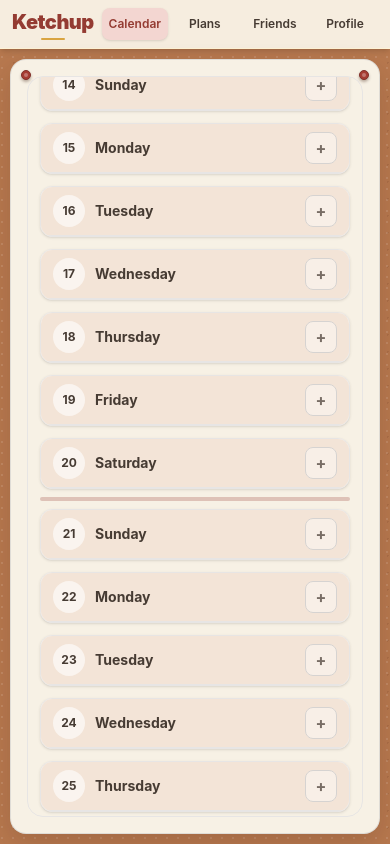
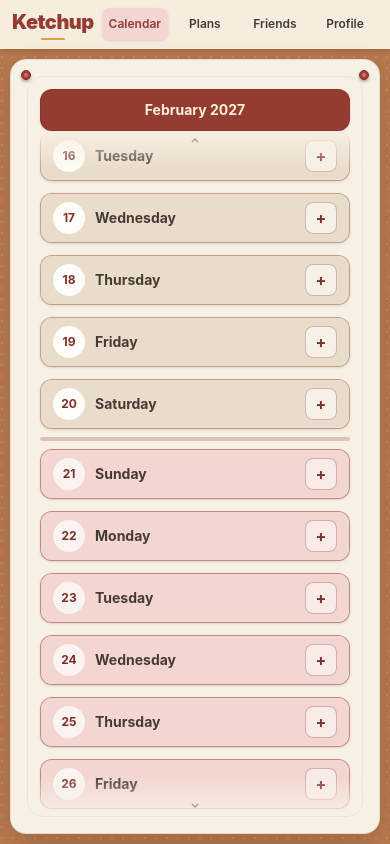
Before and after one commit to callmedugan/Ketchup, a React (Vite) app in the folder client/: page /calendar in a window 390 px wide. Built offline with nearby package versions, Linux system fonts and the light colour scheme; sample sign-in values are in the browser's storage.

Commit message:
tidied up the mobile calendar theme, header, and scrolling

```diff
--- a/client/src/components/calendar/MobileCalendar.tsx
+++ b/client/src/components/calendar/MobileCalendar.tsx
@@ -1,6 +1,4 @@
-// MobileCalendar.tsx
-
-import { addDays, format, startOfWeek } from "date-fns";
+import { addDays, format, startOfDay, startOfWeek } from "date-fns";
 
 import type { ScheduleInstance } from "./Instance";
 
@@ -30,7 +28,26 @@ export default function MobileCalendar({ initialWeek, minWeek, maxWeek, getSched
 
 	return (
 		<div className="flex min-h-0 min-w-0 flex-1 flex-col overflow-hidden rounded-2xl border border-stone-200 bg-brand-page">
-			<InfiniteWeekScrollMobile initialWeek={initialWeek} minWeek={minWeek} maxWeek={maxWeek} renderWeek={showWeek} />
+			<InfiniteWeekScrollMobile
+				initialWeek={initialWeek}
+				initialDate={new Date()}
+				minWeek={minWeek}
+				maxWeek={maxWeek}
+				renderWeek={showWeek}
+				stickyHeader={(firstVisibleDate) => (
+					<div
+						className="
+							rounded-xl
+							border border-brand-red-dark/40
+							bg-brand-red
+							px-4 py-2.5
+							shadow-sm
+						"
+					>
+						<p className="text-center text-sm font-bold text-brand-cream">{format(firstVisibleDate, "MMMM yyyy")}</p>
+					</div>
+				)}
+			/>
 		</div>
 	);
 
@@ -51,18 +68,12 @@ export default function MobileCalendar({ initialWeek, minWeek, maxWeek, getSched
 			<section>
 				<div className="flex flex-col gap-3">
 					{weekDays.map((day) => (
-						<div key={day.toISOString()}>
-							{/* Month header */}
-							{day.getDate() === 1 && (
-								<div className="mb-3 overflow-hidden rounded-xl border border-brand-red-dark bg-brand-red">
-									<p className="px-4 py-2.5 text-center text-sm font-bold text-brand-cream">{format(day, "MMMM")}</p>
-								</div>
-							)}
-
-							{showDay(day, schedules)}
+						<div key={day.toISOString()} data-calendar-day={startOfDay(day).getTime()}>
+							{showDay(day, schedules, start)}
 						</div>
 					))}
 				</div>
+
 				{/* Week divider */}
 				<div className="mx-auto my-2 h-1 w-full rounded-full bg-brand-red/25" />
 			</section>
@@ -73,26 +84,80 @@ export default function MobileCalendar({ initialWeek, minWeek, maxWeek, getSched
 	//                        day
 	/* ========================================================================= */
 
-	function showDay(day: Date, schedules: ScheduleInstance[]) {
+	function showDay(day: Date, schedules: ScheduleInstance[], weekStart: Date) {
 		const daySchedules = getSchedulesForDay(day, schedules);
 
-		const isToday = format(day, "yyyy-MM-dd") === format(new Date(), "yyyy-MM-dd");
+		const today = startOfDay(new Date());
+		const currentDay = startOfDay(day);
+
+		const isToday = format(day, "yyyy-MM-dd") === format(today, "yyyy-MM-dd");
+
+		const isPast = currentDay < today;
+		const isEmpty = daySchedules.length === 0;
+
+		const weekNumber = Math.floor(weekStart.getTime() / (7 * 24 * 60 * 60 * 1000));
+
+		const isAlternateWeek = weekNumber % 2 !== 0;
+
+		/* ========================================================================= */
+		//                        styles
+		/* ========================================================================= */
+		const headerBackground = isPast ? "bg-stone-300" : isAlternateWeek ? "bg-brand-pink" : "bg-[#eadcca]";
+		const cardBackground = isPast ? "bg-stone-100" : isEmpty ? headerBackground : "bg-brand-card";
+
+		const borderColor = isToday
+			? "border-brand-red"
+			: isPast
+				? "border-stone-300"
+				: isAlternateWeek
+					? "border-brand-red/50"
+					: "border-brand-red-dark/35";
+
+		const headerBorder = isEmpty
+			? "border-b-0"
+			: isPast
+				? "border-b border-stone-300"
+				: isAlternateWeek
+					? "border-b border-brand-red/45"
+					: "border-b border-brand-red-dark/30";
+
+		const dayTextColor = isPast ? "text-stone-500" : "text-brand-text";
+
+		const dateCircleStyle = isToday
+			? "bg-brand-red text-white"
+			: isPast
+				? "bg-stone-200 text-stone-500"
+				: isAlternateWeek
+					? "bg-white/70 text-brand-red-dark"
+					: "bg-brand-card text-brand-red-dark";
+
+		const addButtonStyle = isAlternateWeek
+			? "border-brand-red/35 bg-white/50 text-brand-red-dark hover:bg-white/80 active:bg-white"
+			: "border-brand-red-dark/30 bg-brand-card/60 text-brand-red-dark hover:bg-brand-card active:bg-white";
+
+		const todayBadgeStyle = "bg-brand-red/10 text-brand-red-dark ring-1 ring-brand-red/20";
+
+		const scheduleContainerStyle = "flex flex-col gap-2 p-3";
+		/* ========================================================================= */
+		//                        page
+		/* ========================================================================= */
 
 		return (
 			<div
 				className={`
 				overflow-hidden rounded-xl border
-					bg-brand-card shadow-sm
-					${isToday ? "border-brand-red/40" : "border-stone-200"}
+				${cardBackground}
+				${borderColor}
+				shadow-sm
 			`}
 			>
 				{/* Day header */}
 				<div
 					className={`
 					flex items-center justify-between
-						border-b border-stone-200
 					px-3 py-2
-						${isToday ? "bg-[#f4ddd6]" : "bg-[#f3e4d7]"}
+					${headerBackground}
+					${headerBorder}
 				`}
 				>
 					<div className="flex items-center gap-2.5">
@@ -102,33 +167,47 @@ export default function MobileCalendar({ initialWeek, minWeek, maxWeek, getSched
 							items-center justify-center
 							rounded-full
 							text-xs font-bold
-								${isToday ? "bg-brand-red text-white" : "bg-white/60 text-brand-text"}
+							${dateCircleStyle}
 						`}
 						>
 							{format(day, "d")}
 						</div>
 
-						<div>
-							<p className="text-sm font-bold leading-tight text-brand-text">{format(day, "EEEE")}</p>
-						</div>
+						<p
+							className={`
+							text-sm font-bold leading-tight
+							${dayTextColor}
+						`}
+						>
+							{format(day, "EEEE")}
+						</p>
 					</div>
 
 					<div className="flex items-center gap-2">
-						{isToday && <span className="rounded-full bg-brand-red/10 px-2 py-1 text-[9px] font-bold text-brand-red-dark">Today</span>}
+						{isToday && (
+							<span
+								className={`
+								rounded-full px-2 py-1
+								text-[9px] font-bold
+								${todayBadgeStyle}
+							`}
+							>
+								Today
+							</span>
+						)}
 
-						{daySchedules.length < 4 && (
+						{!isPast && daySchedules.length < 4 && (
 							<button
 								type="button"
 								onClick={() => onAddAvailability(day)}
-								className="
+								className={`
 								flex h-8 w-8 items-center justify-center
-									rounded-lg
-									border border-stone-300
-									bg-white/40
-									text-base font-bold text-brand-muted
+								rounded-lg border
+								text-base font-bold
 								transition
-									active:scale-95 active:bg-white
-								"
+								active:scale-95
+								${addButtonStyle}
+							`}
 								aria-label={`Add availability for ${format(day, "MMMM d")}`}
 							>
 								+
@@ -138,8 +217,8 @@ export default function MobileCalendar({ initialWeek, minWeek, maxWeek, getSched
 				</div>
 
 				{/* Schedules */}
-				{daySchedules.length > 0 && (
-					<div className="flex flex-col gap-2 p-3">
+				{!isEmpty && (
+					<div className={scheduleContainerStyle}>
 						{daySchedules.map((schedule) => (
 							<ScheduleCard key={schedule.id} instance={schedule} />
 						))}
--- a/client/src/components/calendar/NewScheduleModal.tsx
+++ b/client/src/components/calendar/NewScheduleModal.tsx
@@ -79,7 +79,7 @@ export default function NewScheduleModal({ onClose, initialDate }: NewScheduleMo
 						min={format(new Date(), "yyyy-MM-dd")}
 						value={date}
 						onChange={(event) => setDate(event.target.value)}
-						className="w-full rounded-xl border border-stone-300 bg-white px-3 py-2 text-xs text-stone-800 outline-none transition focus:border-[#b65a4f] focus:ring-2 focus:ring-[#b65a4f]/20 sm:py-2.5 sm:text-sm"
+						className="mx-auto block w-[96%] rounded-xl border border-stone-300 bg-white px-3 py-2 text-xs text-stone-800 outline-none transition focus:border-[#b65a4f] focus:ring-2 focus:ring-[#b65a4f]/20 sm:w-full sm:py-2.5 sm:text-sm"
 					/>
 				</section>
 
@@ -113,7 +113,7 @@ export default function NewScheduleModal({ onClose, initialDate }: NewScheduleMo
 									required
 									value={startTime}
 									onChange={(event) => setStartTime(event.target.value)}
-									className="w-full rounded-xl border border-stone-300 bg-white px-2.5 py-2 text-xs text-stone-800 outline-none transition focus:border-[#b65a4f] focus:ring-2 focus:ring-[#b65a4f]/20 disabled:cursor-not-allowed disabled:bg-stone-100 disabled:text-stone-400 sm:px-3 sm:py-2.5 sm:text-sm"
+									className="w-full min-w-0 rounded-lg border border-stone-300 bg-white px-2 py-1.5 text-[11px] text-stone-800 outline-none transition focus:border-[#b65a4f] focus:ring-2 focus:ring-[#b65a4f]/20 sm:rounded-xl sm:px-3 sm:py-2.5 sm:text-sm"
 								/>
 							</div>
 
@@ -129,7 +129,7 @@ export default function NewScheduleModal({ onClose, initialDate }: NewScheduleMo
 									required
 									value={endTime}
 									onChange={(event) => setEndTime(event.target.value)}
-									className="w-full rounded-xl border border-stone-300 bg-white px-2.5 py-2 text-xs text-stone-800 outline-none transition focus:border-[#b65a4f] focus:ring-2 focus:ring-[#b65a4f]/20 disabled:cursor-not-allowed disabled:bg-stone-100 disabled:text-stone-400 sm:px-3 sm:py-2.5 sm:text-sm"
+									className="w-full min-w-0 rounded-lg border border-stone-300 bg-white px-2 py-1.5 text-[11px] text-stone-800 outline-none transition focus:border-[#b65a4f] focus:ring-2 focus:ring-[#b65a4f]/20 sm:rounded-xl sm:px-3 sm:py-2.5 sm:text-sm"
 								/>
 							</div>
 						</div>
--- a/client/src/components/common/InfiniteWeekScrollMobile.tsx
+++ b/client/src/components/common/InfiniteWeekScrollMobile.tsx
@@ -3,18 +3,31 @@ import { useCallback, useEffect, useLayoutEffect, useRef, useState, type ReactNo
 
 type InfiniteWeekScrollMobileProps = {
 	initialWeek: Date;
+	initialDate?: Date;
+
 	minWeek: Date;
 	maxWeek: Date;
 
 	chunkSize?: number;
 
-	renderWeek: (weekStart: Date) => ReactNode;
+	renderWeek: (weekStart: Date, index: number) => ReactNode;
+
+	stickyHeader?: (firstVisibleDate: Date) => ReactNode;
 };
 
-export default function InfiniteWeekScrollMobile({ initialWeek, minWeek, maxWeek, chunkSize = 3, renderWeek }: InfiniteWeekScrollMobileProps) {
-	if (!isValid(initialWeek) || !isValid(minWeek) || !isValid(maxWeek)) {
+export default function InfiniteWeekScrollMobile({
+	initialWeek,
+	initialDate = new Date(),
+	minWeek,
+	maxWeek,
+	chunkSize = 3,
+	renderWeek,
+	stickyHeader,
+}: InfiniteWeekScrollMobileProps) {
+	if (!isValid(initialWeek) || !isValid(initialDate) || !isValid(minWeek) || !isValid(maxWeek)) {
 		console.error("Invalid InfiniteWeekScrollMobile dates:", {
 			initialWeek,
+			initialDate,
 			minWeek,
 			maxWeek,
 		});
@@ -30,12 +43,16 @@ export default function InfiniteWeekScrollMobile({ initialWeek, minWeek, maxWeek
 	const topSentinelRef = useRef<HTMLDivElement>(null);
 	const bottomSentinelRef = useRef<HTMLDivElement>(null);
 
-	const initialWeekRef = useRef<HTMLDivElement>(null);
-
 	const loadingPreviousRef = useRef(false);
 	const loadingNextRef = useRef(false);
 
 	const previousScrollHeightRef = useRef<number | null>(null);
+	const initializedRef = useRef(false);
+
+	const [canScrollUp, setCanScrollUp] = useState(false);
+	const [canScrollDown, setCanScrollDown] = useState(true);
+
+	const [firstVisibleDate, setFirstVisibleDate] = useState(initialDate);
 
 	const [weeks, setWeeks] = useState<Date[]>(() => {
 		const result: Date[] = [];
@@ -53,17 +70,90 @@ export default function InfiniteWeekScrollMobile({ initialWeek, minWeek, maxWeek
 	});
 
 	/* ========================================================================= */
+	//                        scroll indicators
+	/* ========================================================================= */
+
+	const updateScrollIndicators = useCallback(() => {
+		const container = containerRef.current;
+
+		if (!container) return;
+
+		const scrollTop = container.scrollTop;
+		const maxScrollTop = container.scrollHeight - container.clientHeight;
+
+		setCanScrollUp(scrollTop > 2);
+		setCanScrollDown(scrollTop < maxScrollTop - 2);
+	}, []);
+
+	/* ========================================================================= */
+	//                        first visible date
+	/* ========================================================================= */
+
+	const updateFirstVisibleDate = useCallback(() => {
+		const container = containerRef.current;
+
+		if (!container) return;
+
+		const containerTop = container.getBoundingClientRect().top;
+
+		const dayElements = container.querySelectorAll<HTMLElement>("[data-calendar-day]");
+
+		for (const element of dayElements) {
+			const rect = element.getBoundingClientRect();
+
+			/*
+			 * First day whose bottom edge is still inside the viewport.
+			 */
+			if (rect.bottom > containerTop) {
+				const timestamp = Number(element.dataset.calendarDay);
+
+				if (Number.isNaN(timestamp)) return;
+
+				const date = new Date(timestamp);
+
+				setFirstVisibleDate((current) => (current.getTime() === date.getTime() ? current : date));
+
+				return;
+			}
+		}
+	}, []);
+
+	/* ========================================================================= */
+	//                        scroll
+	/* ========================================================================= */
+
+	const handleScroll = useCallback(() => {
+		updateScrollIndicators();
+		updateFirstVisibleDate();
+	}, [updateScrollIndicators, updateFirstVisibleDate]);
+
+	/* ========================================================================= */
 	//                        initial position
 	/* ========================================================================= */
 
 	useLayoutEffect(() => {
 		const container = containerRef.current;
-		const initialElement = initialWeekRef.current;
 
-		if (!container || !initialElement) return;
+		if (!container || initializedRef.current) return;
 
-		container.scrollTop = initialElement.offsetTop;
-	}, []);
+		const targetTimestamp = startOfDayTimestamp(initialDate);
+
+		const targetElement = container.querySelector<HTMLElement>(`[data-calendar-day="${targetTimestamp}"]`);
+
+		if (!targetElement) return;
+
+		/*
+		 * Put the requested initial date at the top of the scroll viewport.
+		 */
+		container.scrollTop = targetElement.offsetTop;
+
+		initializedRef.current = true;
+
+		requestAnimationFrame(() => {
+			updateScrollIndicators();
+			updateFirstVisibleDate();
+		});
+	}, [initialDate, weeks, updateScrollIndicators, updateFirstVisibleDate]);
 
 	/* ========================================================================= */
 	//                        preserve scroll
@@ -74,6 +164,11 @@ export default function InfiniteWeekScrollMobile({ initialWeek, minWeek, maxWeek
 		const previousScrollHeight = previousScrollHeightRef.current;
 
 		if (!container || previousScrollHeight === null) {
+			requestAnimationFrame(() => {
+				updateScrollIndicators();
+				updateFirstVisibleDate();
+			});
+
 			return;
 		}
 
@@ -83,7 +178,12 @@ export default function InfiniteWeekScrollMobile({ initialWeek, minWeek, maxWeek
 
 		previousScrollHeightRef.current = null;
 		loadingPreviousRef.current = false;
-	}, [weeks]);
+
+		requestAnimationFrame(() => {
+			updateScrollIndicators();
+			updateFirstVisibleDate();
+		});
+	}, [weeks, updateScrollIndicators, updateFirstVisibleDate]);
 
 	/* ========================================================================= */
 	//                        previous
@@ -195,8 +295,16 @@ export default function InfiniteWeekScrollMobile({ initialWeek, minWeek, maxWeek
 	/* ========================================================================= */
 
 	return (
+		<div className="flex h-full min-h-0 flex-col">
+			{/* Month header */}
+			{stickyHeader && <div className="shrink-0 px-3 pt-3">{stickyHeader(firstVisibleDate)}</div>}
+
+			{/* Scroll section */}
+			<div className="relative min-h-0 flex-1 overflow-hidden">
+				{/* Scroll area */}
 				<div
 					ref={containerRef}
+					onScroll={handleScroll}
 					className="
 					scrollbar-hidden
 					h-full overflow-y-auto
@@ -207,18 +315,62 @@ export default function InfiniteWeekScrollMobile({ initialWeek, minWeek, maxWeek
 					<div ref={topSentinelRef} className="h-px" />
 
 					<div className="flex flex-col px-3 py-3">
-				{weeks.map((week) => {
-					const isInitial = week.getTime() === normalizedInitialWeek.getTime();
-
-					return (
-						<div key={week.toISOString()} ref={isInitial ? initialWeekRef : undefined}>
-							{renderWeek(week)}
-						</div>
-					);
-				})}
+						{weeks.map((week, index) => (
+							<div key={week.toISOString()}>{renderWeek(week, index)}</div>
+						))}
 					</div>
 
 					<div ref={bottomSentinelRef} className="h-px" />
 				</div>
+
+				{/* Top fade */}
+				{canScrollUp && (
+					<div
+						className="
+						pointer-events-none
+						absolute inset-x-0 top-0 z-20
+						h-10
+						bg-linear-to-b
+						from-brand-page/90
+						to-transparent
+					"
+					>
+						<div className="flex justify-center pt-1">
+							<span className="text-xs font-bold text-brand-muted/60">⌃</span>
+						</div>
+					</div>
+				)}
+
+				{/* Bottom fade */}
+				{canScrollDown && (
+					<div
+						className="
+						pointer-events-none
+						absolute inset-x-0 bottom-0 z-20
+						h-10
+						bg-linear-to-t
+						from-brand-page/90
+						to-transparent
+					"
+					>
+						<div className="flex h-full items-end justify-center pb-1">
+							<span className="text-xs font-bold text-brand-muted/60">⌄</span>
+						</div>
+					</div>
+				)}
+			</div>
+		</div>
 	);
 }
+
+/* ========================================================================= */
+//                        helpers
+/* ========================================================================= */
+
+function startOfDayTimestamp(date: Date) {
+	const copy = new Date(date);
+
+	copy.setHours(0, 0, 0, 0);
+
+	return copy.getTime();
+}
```
Lines whose indentation alone changed are shown as unchanged.
